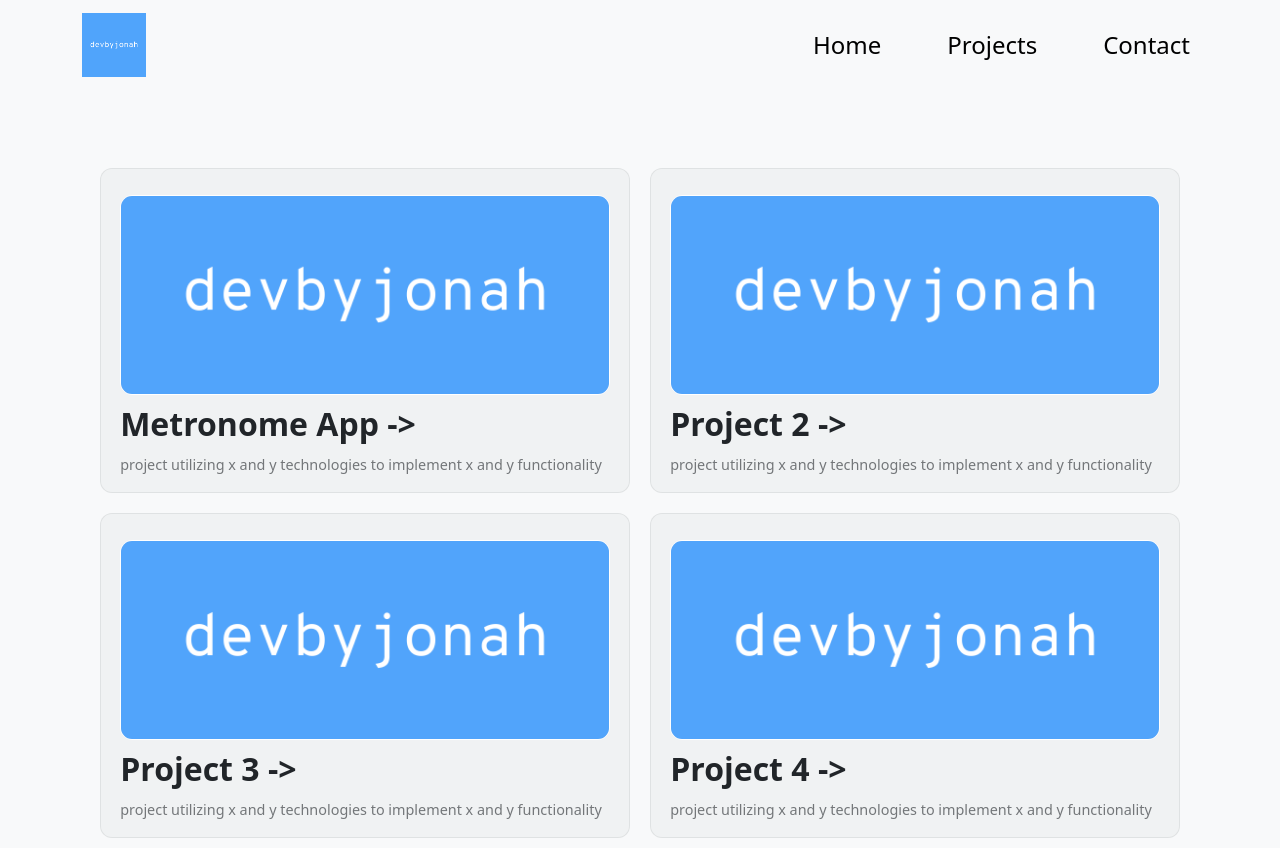
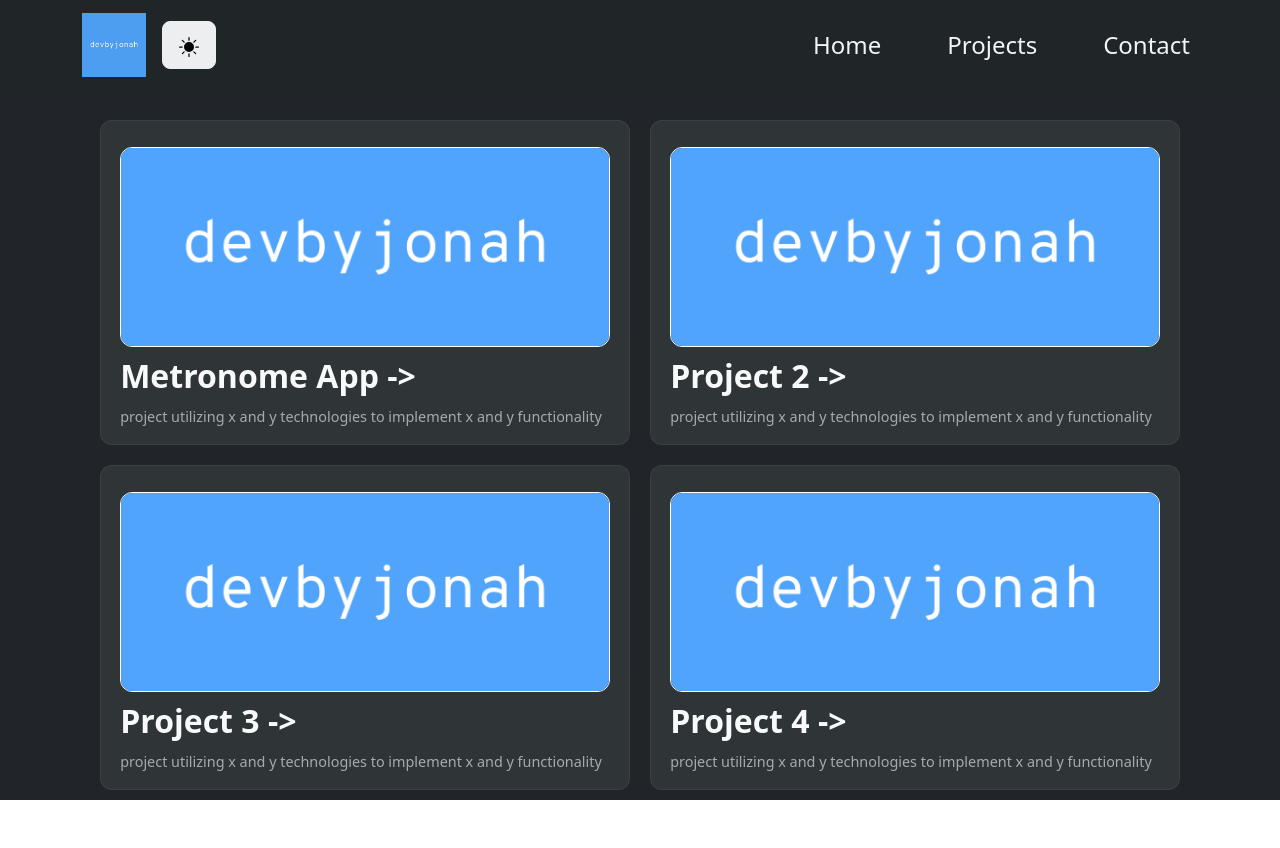
Before and after one commit to devbyjonah/old-portfolio, a Next.js app: page / in a window 1280 px wide. After the commit the page ends 800 px from the top, so only its background shows below. Built offline with nearby package versions, Linux system fonts and the light colour scheme.

Commit message:
refactored nightmode state into context for global access

```diff
--- a/components/Header.js
+++ b/components/Header.js
@@ -1,10 +1,17 @@
 import Image from "next/image";
+
+import { useContext } from "react";
+import { DarkModeContext } from "@/context/DarkModeContext";
 
 import Container from "react-bootstrap/Container";
 import Nav from "react-bootstrap/Nav";
 import Navbar from "react-bootstrap/Navbar";
+import Button from "react-bootstrap/Button";
 
-export default function Header({ darkMode, darkModeButton }) {
+import { BsFillSunFill, BsFillMoonStarsFill } from "react-icons/bs";
+
+export default function Header() {
+	const { darkMode, toggleDarkMode } = useContext(DarkModeContext);
 	return (
 		<Navbar
 			className={darkMode ? "text-bg-dark" : "text-bg-light"}
@@ -21,7 +28,14 @@ export default function Header({ darkMode, darkModeButton }) {
 						height={64}
 					/>
 				</Navbar.Brand>
-				{darkModeButton}
+
+				<Button
+					variant={darkMode ? "light" : "dark"}
+					className="btn-lg"
+					onClick={() => toggleDarkMode()}
+				>
+					{darkMode ? <BsFillSunFill /> : <BsFillMoonStarsFill />}
+				</Button>
 				<Navbar.Toggle
 					className="text-bg-light"
 					aria-controls="basic-navbar-nav"
--- a/components/layout.js
+++ b/components/layout.js
@@ -1,9 +1,8 @@
 import Header from "../components/Header";
 
-export default function Layout({ children, nightMode, nightModeButton }) {
+export default function Layout({ children }) {
   return (
     <>
-      <Header nightMode={nightMode} nightModeButton={nightModeButton} />
       <main>{children}</main>
     </>
   );
--- /dev/null
+++ b/context/DarkModeContext.js
@@ -0,0 +1,19 @@
+import { useState, createContext } from "react";
+
+const DarkModeContext = createContext(true);
+
+function DarkModeProvider(props) {
+	const [darkMode, setDarkMode] = useState(true);
+	const toggleDarkMode = () => {
+		setDarkMode(!darkMode);
+	};
+	return (
+		<div>
+			<DarkModeContext.Provider value={{ darkMode, toggleDarkMode }}>
+				{props.children}
+			</DarkModeContext.Provider>
+		</div>
+	);
+}
+
+export { DarkModeContext, DarkModeProvider };
--- a/pages/_app.js
+++ b/pages/_app.js
@@ -3,18 +3,16 @@ import "@/styles/globals.css";
 import SSRProvider from "react-bootstrap/SSRProvider";
 
 import Layout from "../components/layout";
-
-import { useState } from "react";
-
-import { Inter } from "@next/font/google";
-const inter = Inter({ subsets: ["latin"] });
+import { DarkModeProvider } from "../context/DarkModeContext";
 
 export default function App({ Component, pageProps }) {
   return (
     <SSRProvider>
-      <Layout>
-        <Component {...pageProps} />
-      </Layout>
+      <DarkModeProvider>
+        <Layout>
+          <Component {...pageProps} />
+        </Layout>
+      </DarkModeProvider>
     </SSRProvider>
   );
 }
--- a/pages/_document.js
+++ b/pages/_document.js
@@ -1,4 +1,4 @@
-import { Html, Head, Main, NextScript } from 'next/document'
+import { Html, Head, Main, NextScript } from "next/document";
 
 export default function Document() {
   return (
@@ -9,5 +9,5 @@ export default function Document() {
         <NextScript />
       </body>
     </Html>
-  )
+  );
 }
--- a/pages/index.js
+++ b/pages/index.js
@@ -1,3 +1,4 @@
+import { useContext } from "react";
 // next components
 import Head from "next/head";
 // custom components
@@ -6,8 +7,10 @@ import Header from "../components/Header";
 import Intro from "../components/Intro";
 // home page css
 import styles from "../styles/pages/Home.module.css";
+import { DarkModeContext } from "@/context/DarkModeContext";
 
-export default function Home({ darkMode, darkModeButton }) {
+export default function Home() {
+  const { darkMode } = useContext(DarkModeContext);
   return (
     <>
       <Head>
@@ -20,9 +23,9 @@ export default function Home({ darkMode, darkModeButton }) {
         <link rel="icon" href="/favicon.ico" />
       </Head>
       <div className={darkMode ? "text-bg-dark" : "text-bg-light"}>
-        <main className="min-vh-100 d-flex flex-column justify-content-between align-items-center mt-5">
-          <Intro darkMode={darkMode} />
-          <Header darkMode={darkMode} darkModeButton={darkModeButton} />
+        <main className="min-vh-100 d-flex flex-column justify-content-between align-items-center">
+          <Intro />
+          <Header />
           <div className={styles.grid}>
             <Project
               link="/"
```
